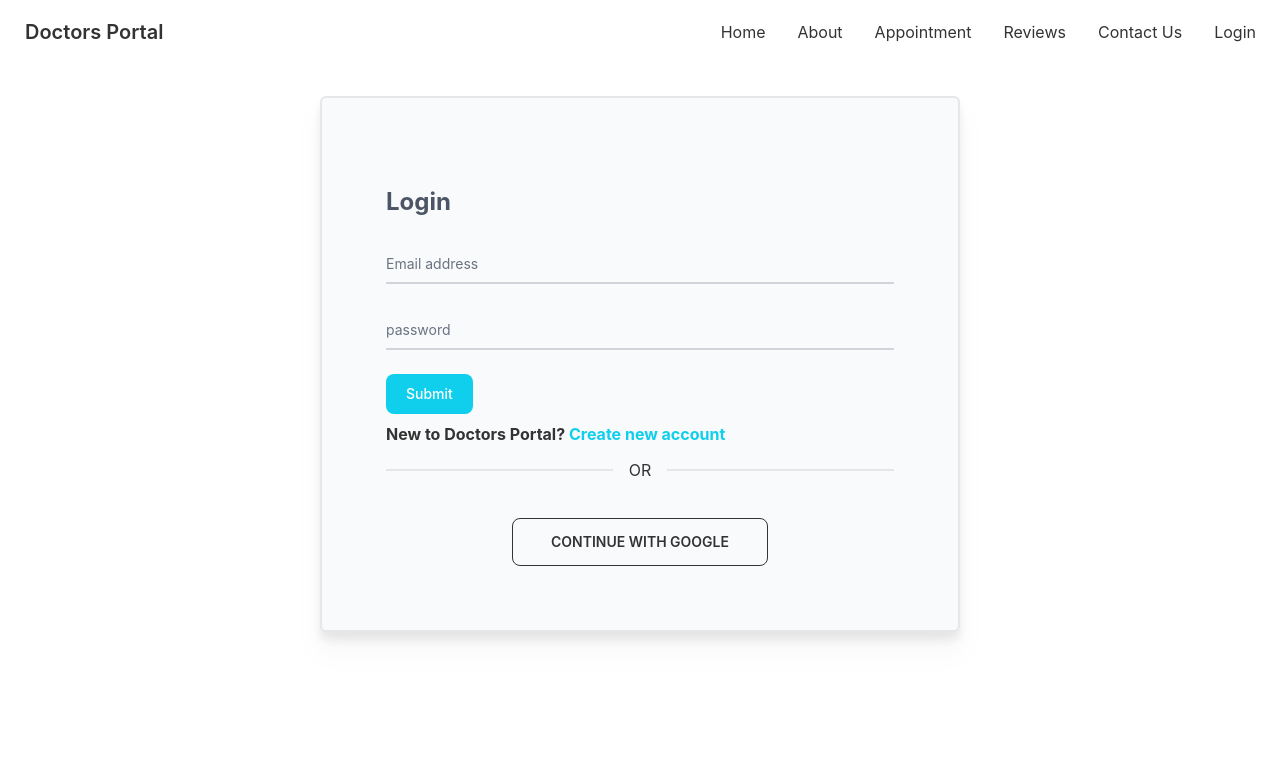
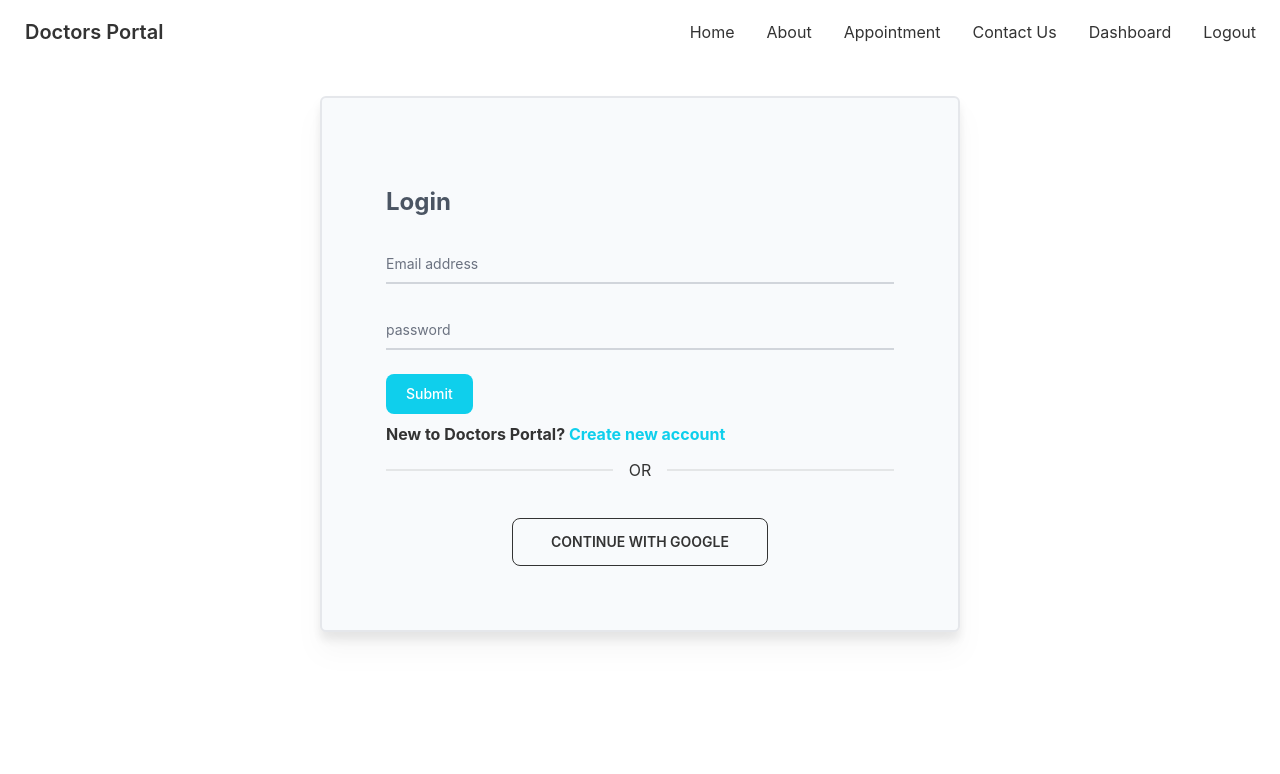
Before and after one commit to Elias-Gti/doctors-portal-app, a React (Create React App) app: page /login in a window 1280 px wide. Shown: the top 774 px of the page. Built offline with nearby package versions, Linux system fonts and the light colour scheme; no server answers; sample sign-in values are in the browser's storage.

Commit message:
auth done

```diff
--- a/package.json
+++ b/package.json
@@ -13,6 +13,7 @@
     "react-day-picker": "^8.3.7",
     "react-dom": "^18.2.0",
     "react-hook-form": "^7.39.5",
+    "react-hot-toast": "^2.4.0",
     "react-router-dom": "^6.4.3",
     "react-scripts": "5.0.1",
     "web-vitals": "^2.1.4"
--- a/src/App.js
+++ b/src/App.js
@@ -1,12 +1,14 @@
 import './App.css';
 import {RouterProvider} from "react-router-dom";
 import router from './Routes/Routes/Routes';
+import { Toaster } from 'react-hot-toast';
 function App() {
   return (
     <div className='max-w-[1440px] mx-auto'>
        <RouterProvider router={router}>
 
        </RouterProvider>
+       <Toaster></Toaster>
 
     </div>
   );
--- /dev/null
+++ b/src/Pages/Dashboard/Deshboard/Dashboard.js
@@ -0,0 +1,11 @@
+import React from 'react';
+
+const Dashboard = () => {
+    return (
+        <div>
+            Deshbord cumming soooooooommm.
+        </div>
+    );
+};
+
+export default Dashboard;
--- a/src/Pages/RegistarLogin/Login/Login.js
+++ b/src/Pages/RegistarLogin/Login/Login.js
@@ -1,11 +1,39 @@
-import React from 'react';
+import React, { useContext, useState } from 'react';
 import { useForm } from "react-hook-form";
-import { Link } from 'react-router-dom';
+import toast from 'react-hot-toast';
+import { Link, useLocation, useNavigate } from 'react-router-dom';
+import { AuthContext } from '../../../context/AuthProvider/AuthProvider';
 const Login = () => {
 
     const { register, formState: { errors }, handleSubmit } = useForm();
+    const { loginUser } = useContext(AuthContext);
+    const [loginerror,setLoginerror]=useState('')
+
+    //privet route
+    const location = useLocation();
+    const navigate= useNavigate();
+
+    const from =location.state?.from?.pathname || '/';
+
+
     const handelLogin = data => {
         console.log(data);
+
+        loginUser(data.email,data.password)
+            .then(result => {
+                // Signed in
+                toast.success('Successfully Login!')
+                const user = result.user;
+                console.log(user)
+                navigate(from,{replace:true});
+                // ...
+            })
+            .catch((error) => {
+                // const errorCode = error.code;
+                 const errorMessage = error.message;
+                console.log(error);
+                setLoginerror(errorMessage);
+            });
     }
 
 
@@ -32,12 +60,11 @@ const Login = () => {
 
                     {errors.password && <p className='text-rose-600 my-2' role="alert">{errors.password?.message}</p>}
 
+                    {/* custom error */}
+                    {loginerror && <p>{loginerror}</p>}
+
                     <label for="floating_repeat_password" className="peer-focus:font-medium absolute text-sm text-gray-500 dark:text-gray-400 duration-300 transform -translate-y-6 scale-75 top-3 -z-10 origin-[0] peer-focus:left-0 peer-focus:text-blue-600 peer-focus:dark:text-blue-500 peer-placeholder-shown:scale-100 peer-placeholder-shown:translate-y-0 peer-focus:scale-75 peer-focus:-translate-y-6">password</label>
                 </div>
-
-
-
-
 
                 <input type="submit" className="text-white bg-primary hover:bg-secondary focus:ring-4 focus:outline-none focus:ring-blue-300 font-medium rounded-lg text-sm w-full sm:w-auto px-5 py-2.5 text-center dark:bg-blue-600 dark:hover:bg-primary dark:focus:ring-secondary" />
             </form>
--- a/src/Pages/RegistarLogin/Register/Register.js
+++ b/src/Pages/RegistarLogin/Register/Register.js
@@ -1,13 +1,45 @@
-import React from 'react';
+import React, { useContext } from 'react';
 import { useForm} from 'react-hook-form';
 import { Link } from 'react-router-dom';
+import toast from 'react-hot-toast';
+import { AuthContext } from '../../../context/AuthProvider/AuthProvider';
 
 const Register = () => {
 
     const {register,handleSubmit,formState: { errors }}= useForm();
+    const {createUser,userInfo}=useContext(AuthContext);
+
     const handleSingup=(data)=>{
         console.log(data);
+        createUser(data.email,data.password)
+        .then((result) => {
+            // Signed in
+            const user = result.user;
+            console.log(user);
+            toast.success('User create successfully')
+            // ...
+            const updateInfo={
+                displayName: data.name,
+            }
+
+            userInfo(updateInfo)
+            .then(() => {
+                // Profile updated!
+                // ...
+              }).catch((error) => {
+                // An error occurred
+                // ...
+              });
+          })
+          .catch((error) => {
+            // const errorCode = error.code;
+            // const errorMessage = error.message;
+            console.log(error);
+            // ..
+          });
     }
+
+
 
     return (
         <div className='w-1/2 mx-auto bg-slate-50 my-8 border-solid border-2 drop-shadow-xl  rounded-md p-16'>
--- a/src/Pages/Shared/Navbar/Navbar.js
+++ b/src/Pages/Shared/Navbar/Navbar.js
@@ -1,14 +1,24 @@
-import React from 'react';
+import React,{useContext} from 'react';
 import {Link} from 'react-router-dom';
+import { AuthContext } from '../../../context/AuthProvider/AuthProvider';
 
 const Navbar = () => {
+    const {user,logOut}=useContext(AuthContext)
+    const heandalLogOut=()=>{
+        logOut()
+    }
     const menuItem= <React.Fragment>
         <li><Link to={'/'}> Home</Link></li>
         <li><Link to={'/about'}> About</Link></li>
         <li><Link to={'/appointment'}> Appointment</Link></li>
-        <li><Link to={'/reviews'}> Reviews</Link></li>
         <li><Link to={'/contact'}> Contact Us</Link></li>
-        <li><Link to={'/login'}> Login</Link></li>
+
+         {user?.uid?
+         <>
+         <li><Link to={'/Dashboard'}> Dashboard</Link></li>
+         <li><button onClick={heandalLogOut}> Logout</button></li>
+         </>:
+         <li><Link to={'/login'}> Login</Link></li> }
 
     </React.Fragment>
     return (
--- /dev/null
+++ b/src/Routes/PrivetRoutes/PrivetRoutes.js
@@ -0,0 +1,21 @@
+import React, { useContext } from 'react';
+import { Navigate, useLocation } from 'react-router-dom';
+import { AuthContext } from '../../context/AuthProvider/AuthProvider';
+
+const PrivetRoutes = ({children}) => {
+    const {user,loading} = useContext(AuthContext);
+    const location = useLocation();
+
+    if(loading){
+        return <progress className="progress w-56"></progress>
+
+    }
+
+    if (user){
+        return children;
+    }
+
+    return <Navigate to='/login' state={{ from:location }} replace></Navigate>;
+};
+
+export default PrivetRoutes;
--- a/src/Routes/Routes/Routes.js
+++ b/src/Routes/Routes/Routes.js
@@ -1,9 +1,11 @@
 import { createBrowserRouter } from "react-router-dom";
 import Main from "../../Layout/Main";
 import Appointment from "../../Pages/Appointment/Appointment/Appointment";
+import Dashboard from "../../Pages/Dashboard/Deshboard/Dashboard";
 import Home from "../../Pages/Home/Home";
 import Login from "../../Pages/RegistarLogin/Login/Login";
 import Register from "../../Pages/RegistarLogin/Register/Register";
+import PrivetRoutes from "../PrivetRoutes/PrivetRoutes";
 
 export const router=createBrowserRouter([
     {
@@ -29,6 +31,10 @@ export const router=createBrowserRouter([
         ]
 
 
+    },
+    {
+        path:'/dashboard',
+        element:<PrivetRoutes><Dashboard></Dashboard></PrivetRoutes>
     }
 ])
 export default router;
--- /dev/null
+++ b/src/context/AuthProvider/AuthProvider.js
@@ -0,0 +1,62 @@
+import React, { createContext, useEffect, useState } from 'react';
+import {createUserWithEmailAndPassword, getAuth, onAuthStateChanged, signInWithEmailAndPassword, signOut, updateProfile,} from 'firebase/auth';
+import apps from '../../firebase/Firebase.config';
+
+export const AuthContext =createContext();
+
+const auth= getAuth(apps)
+
+
+const AuthProvider = ({children}) => {
+    const [user,setUser]=useState(null);
+    const [loading,setLoading]= useState(true);
+
+    const createUser=(email,password)=>{
+        setLoading(true);
+        return createUserWithEmailAndPassword(auth,email,password)
+
+    }
+
+    const loginUser=(email,password)=>{
+        setLoading(true);
+        return signInWithEmailAndPassword(auth,email,password);
+
+    }
+    const logOut=()=>{
+        setLoading(true);
+        return signOut(auth);
+    }
+
+    const updateUser =(userInfo)=>{
+        return updateProfile(user,userInfo)
+    }
+    useEffect(()=>{
+        const unsubscribe= onAuthStateChanged(auth,currentUser=>{
+            console.log('user finding');
+            setUser(currentUser);
+            setLoading(false);
+        });
+        return ()=>unsubscribe();
+    },[]);
+
+
+    const authInfo={
+        createUser,
+        loginUser,
+        logOut,
+        user,
+        loading,
+        updateUser
+
+    }
+
+    return (
+        <AuthContext.Provider value={authInfo}>
+            {children}
+
+        </AuthContext.Provider>
+
+    );
+};
+
+export default AuthProvider;
--- a/src/firebase/Firebase.config.js
+++ b/src/firebase/Firebase.config.js
@@ -11,8 +11,15 @@ const firebaseConfig = {
   storageBucket: process.env.REACT_APP_storageBucket,
   messagingSenderId: process.env.REACT_APP_messagingSenderId,
   appId: process.env.REACT_APP_appId,
+
+  // apiKey: "AIzaSyBhehPibMJ5TDE6i-I9rwjklRpewXzYoL0",
+  // authDomain: "doctors-portal-app-3606b.firebaseapp.com",
+  // projectId: "doctors-portal-app-3606b",
+  // storageBucket: "doctors-portal-app-3606b.appspot.com",
+  // messagingSenderId: "510665060909",
+  // appId: "1:510665060909:web:b52f0c75c1eed1718cbea4"
 };
 
 // Initialize Firebase
-const app = initializeApp(firebaseConfig);
-export default app;
+const apps = initializeApp(firebaseConfig);
+export default apps;
--- a/src/index.js
+++ b/src/index.js
@@ -4,11 +4,14 @@ import './index.css';
 import App from './App';
 import reportWebVitals from './reportWebVitals';
 import 'react-day-picker/dist/style.css';
+import AuthProvider from './context/AuthProvider/AuthProvider';
 
 const root = ReactDOM.createRoot(document.getElementById('root'));
 root.render(
   <React.StrictMode>
-    <App />
+    <AuthProvider>
+      <App/>
+    </AuthProvider>
   </React.StrictMode>
 );
 
```
Also changed, not shown: 1 other file (tests, documents, lock files or other folders).
